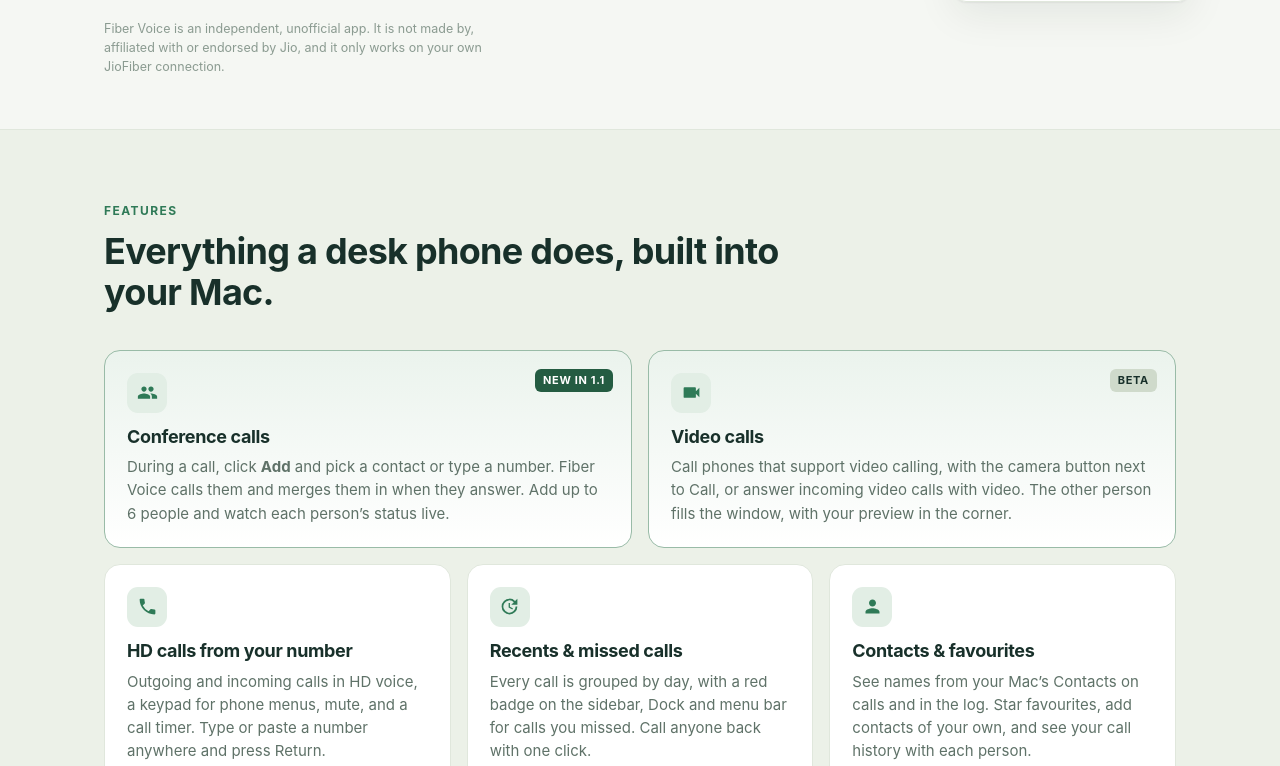
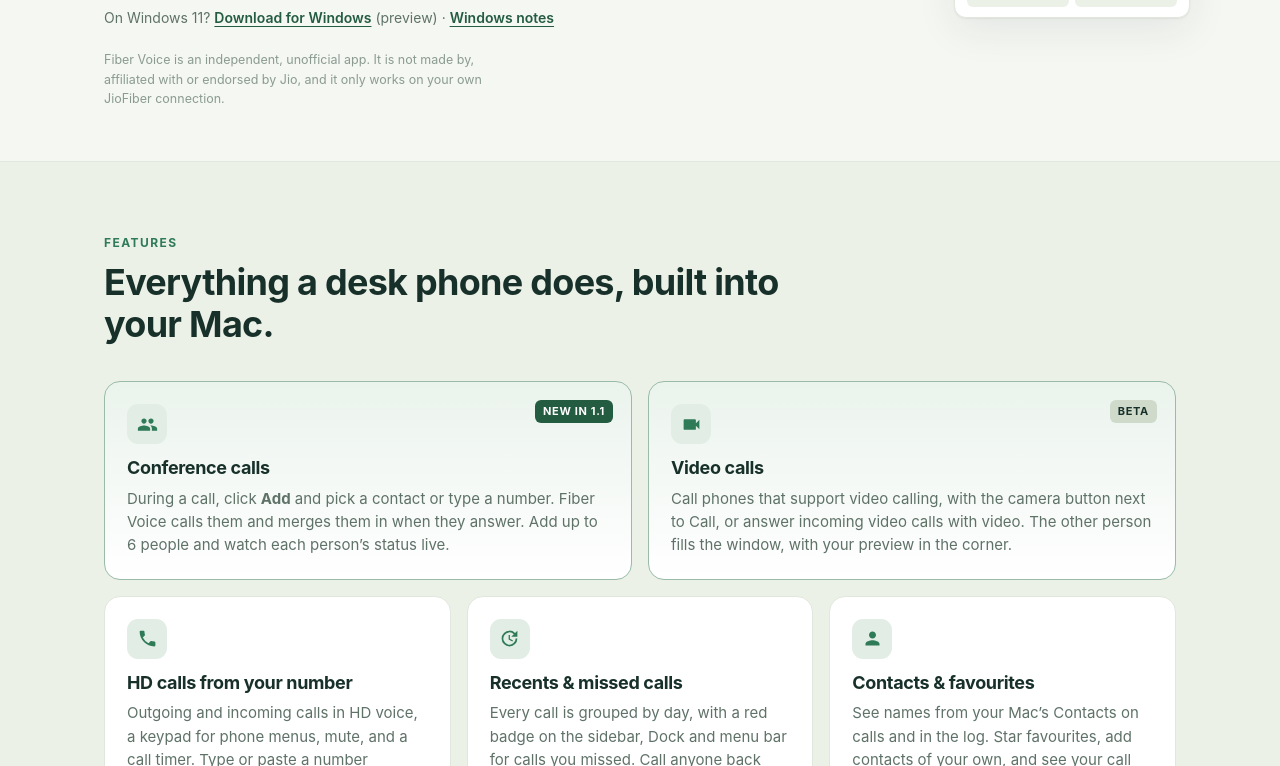
Before and after one commit to Ibnealamkhan/fiber-voice, a plain HTML site: page docs/index.html in a window 1280 px wide. Shown: the part 688-1454 px from the top of the page. Drawn offline with Linux system fonts and the light colour scheme.

Commit message:
Landing page: add Windows download link (preview)
Co-Authored-By: Claude Opus 5.5 <noreply@anthropic.com>

```diff
--- a/docs/index.html
+++ b/docs/index.html
@@ -77,6 +77,8 @@ h3{font-size:18px;font-weight:650}
 .hero h1 span{color:var(--accent-2)}
 .cta{display:flex;flex-wrap:wrap;gap:12px;margin-top:28px}
 .meta{display:flex;flex-wrap:wrap;gap:8px 18px;margin-top:16px;color:var(--faint);font-size:13px}
+.also{margin:10px 0 0;color:var(--muted);font-size:14px}
+.also a{color:var(--accent);font-weight:600}
 .meta span::before{content:"✓ ";color:var(--accent-2);font-weight:700}
 .disclaimer{margin-top:22px;font-size:12.5px;color:var(--faint);max-width:52ch}
 
@@ -268,6 +270,7 @@ footer a{color:var(--muted)}
           <a class="btn ghost" href="#install">How to install</a>
         </div>
         <div class="meta"><span>Version 1.1</span><span>macOS 13 or later</span><span>Apple silicon</span><span>Free &amp; open source</span></div>
+        <p class="also">On Windows 11? <a href="https://github.com/Ibnealamkhan/fiber-voice/releases/latest/download/FiberVoice-Setup.exe">Download for Windows</a> (preview) · <a href="#windows">Windows notes</a></p>
         <p class="disclaimer">Fiber Voice is an independent, unofficial app. It is not made by, affiliated with or endorsed by Jio, and it only works on your own JioFiber connection.</p>
       </div>
 
@@ -494,7 +497,7 @@ footer a{color:var(--muted)}
       <div class="other">
         <div class="card"><h3>Intel Mac</h3><p>Build your own copy in a few minutes with Xcode Command Line Tools and Homebrew: <code>./macapp/build.sh</code>.</p><p><a href="https://github.com/Ibnealamkhan/fiber-voice#option-2-build-the-mac-app">Build instructions →</a></p></div>
         <div class="card"><h3>Any browser (macOS or Linux)</h3><p>Run the gateway with <code>./run.sh</code> and use the same dialer at <code>127.0.0.1:8765</code> in Chrome, Safari, Edge or Firefox.</p><p><a href="https://github.com/Ibnealamkhan/fiber-voice#option-1-use-it-in-your-web-browser">Browser instructions →</a></p></div>
-        <div class="card"><h3>Windows (preview)</h3><p>Install the Windows 11 app with <code>FiberVoice-Setup.exe</code>, built with <code>./winapp/build.ps1</code>. It hasn't been tested on a live JioFiber line yet.</p><p><a href="https://github.com/Ibnealamkhan/fiber-voice#option-3-windows-app">Windows instructions →</a></p></div>
+        <div class="card" id="windows"><h3>Windows 11 (preview)</h3><p>Download <code>FiberVoice-Setup.exe</code> and run it. It isn't signed yet, so Windows may show “Windows protected your PC”: choose <b>More info ▸ Run anyway</b>. Setup is the same as on Mac. The Windows app hasn't been tested on a live JioFiber line yet.</p><p><a href="https://github.com/Ibnealamkhan/fiber-voice/releases/latest/download/FiberVoice-Setup.exe">Download for Windows →</a> · <a href="https://github.com/Ibnealamkhan/fiber-voice/blob/main/winapp/README.md">Windows guide</a></p></div>
       </div>
     </div>
   </section>
@@ -508,6 +511,7 @@ footer a{color:var(--muted)}
         </div>
         <div class="cta" style="margin:0">
           <a class="btn primary" href="https://github.com/Ibnealamkhan/fiber-voice/releases/latest/download/Fiber-Voice-mac-arm64.dmg">Download for Mac</a>
+          <a class="btn ghost" href="https://github.com/Ibnealamkhan/fiber-voice/releases/latest/download/FiberVoice-Setup.exe">Download for Windows</a>
           <a class="btn ghost" href="https://github.com/Ibnealamkhan/fiber-voice/releases">All releases</a>
         </div>
       </div>
```
